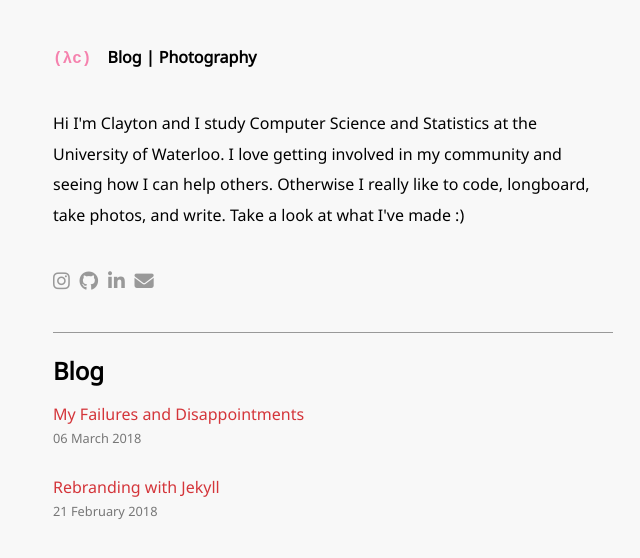
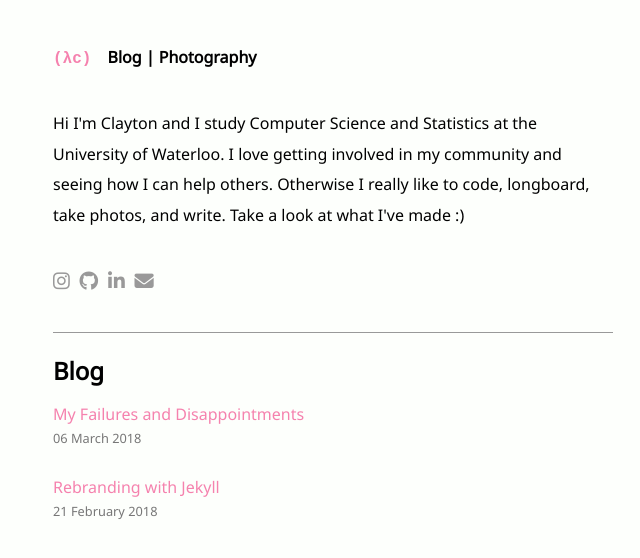
Before and after one commit to clayton-halim/clayton-halim.github.io, a Jekyll site: the page built from index.html, in a window 1280 px wide. Shown: the top 558 px of the page, without its empty margins (307-947 px from the left). Built offline with Jekyll 4.4.1, drawn with Linux system fonts in a browser that asks for light colours; nearby versions of some CDN libraries.

Commit message:
Fix accent color

```diff
--- a/assets/css/style.css
+++ b/assets/css/style.css
@@ -1,5 +1,5 @@
 :root {
-    --background: #F8F8F8;
+    --background: #FDFFFC;
     --black: #000100;
     --white: #FDFFFC;
     --red: #D4353A;
@@ -56,15 +56,11 @@ hr {
 
 a {
     text-decoration: none;
-    color: var(--red);
+    color: var(--pink);
 }
 
 a:hover {
     transition: 0.2s color;
-}
-
-.accent {
-    color: var(--pink);
 }
 
 .hover-accent:hover {
```
